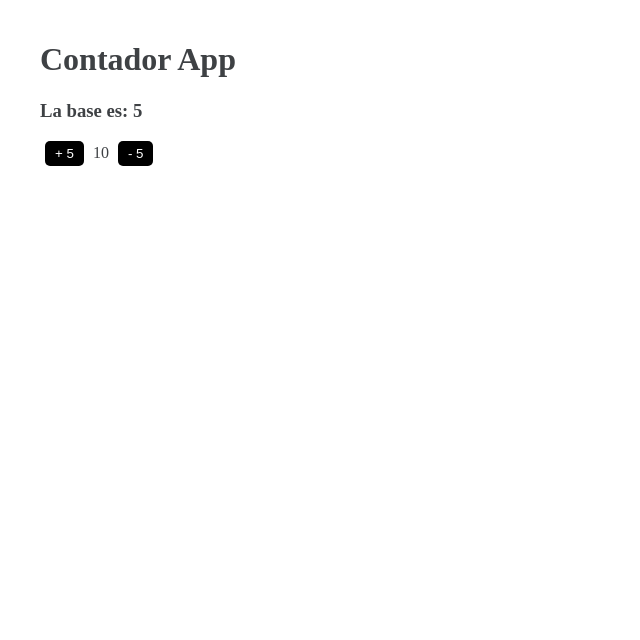
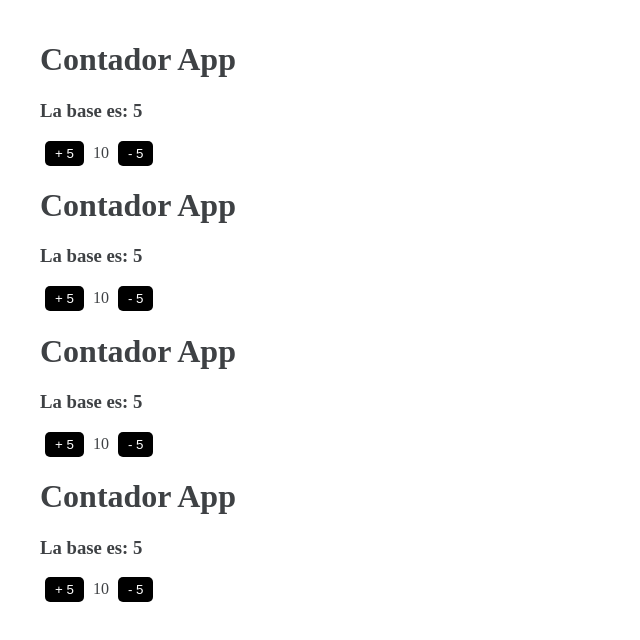
Before and after one commit to Dev-leonard/Angular-curso-part-04, an Angular app: page / in a window 1280 px wide. Shown: the top 640 px of the page, without its empty margins (0-640 px from the left). Built offline with nearby package versions, Linux system fonts and the light colour scheme.

Commit message:
crear un componente manualmente

```diff
--- a/src/app/app.component.html
+++ b/src/app/app.component.html
@@ -1,8 +1,4 @@
-<h1> {{ titulo}} </h1>
-<h3> La base es: <strong>{{ base }}</strong></h3>
-
-<button (click)="acumular(base)"> + {{ base }}</button>
-
-<span> {{ numero }} </span>
-
-<button (click)="acumular(-base)"> - {{ base }}</button>
+<app-contador></app-contador>
+<app-contador></app-contador>
+<app-contador></app-contador>
+<app-contador></app-contador>
--- a/src/app/app.component.ts
+++ b/src/app/app.component.ts
@@ -5,11 +5,4 @@ import {Component} from '@angular/core';
   templateUrl: 'app.component.html'
 })
 export class AppComponent {
-  titulo: string = 'Contador App';
-  numero: number = 10;
-  base: number = 5;
-
-acumular( valor: number) {
-  this.numero += valor;
 }
-}
--- a/src/app/app.module.ts
+++ b/src/app/app.module.ts
@@ -2,10 +2,12 @@ import { NgModule } from '@angular/core';
 import { BrowserModule } from '@angular/platform-browser';
 
 import { AppComponent } from './app.component';
+import { ContadorComponent } from './contador.component';
 
 @NgModule({
   declarations: [
-    AppComponent
+    AppComponent,
+    ContadorComponent
   ],
   imports: [
     BrowserModule
--- /dev/null
+++ b/src/app/contador.component.ts
@@ -0,0 +1,26 @@
+import {Component} from '@angular/core';
+
+@Component({
+  selector: 'app-contador',
+  template: `
+
+    <h1> {{ titulo }} </h1>
+    <h3> La base es: <strong> {{ base }} </strong></h3>
+
+    <button (click)="acumular(base)"> + {{ base }}</button>
+
+    <span> {{ numero }} </span>
+
+    <button (click)="acumular(-base)"> - {{ base }}</button>
+  `
+})
+
+export class ContadorComponent {
+  titulo: string = 'Contador App';
+  numero: number = 10;
+  base: number = 5;
+
+  acumular( valor: number) {
+    this.numero += valor;
+  }
+}
```
